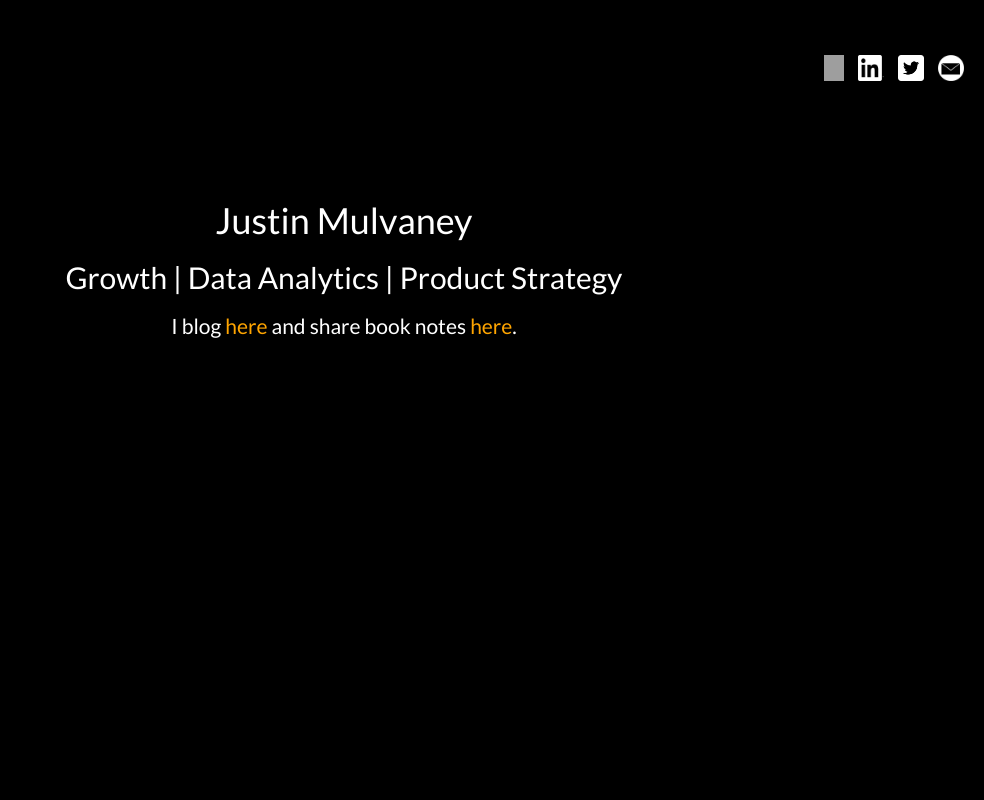
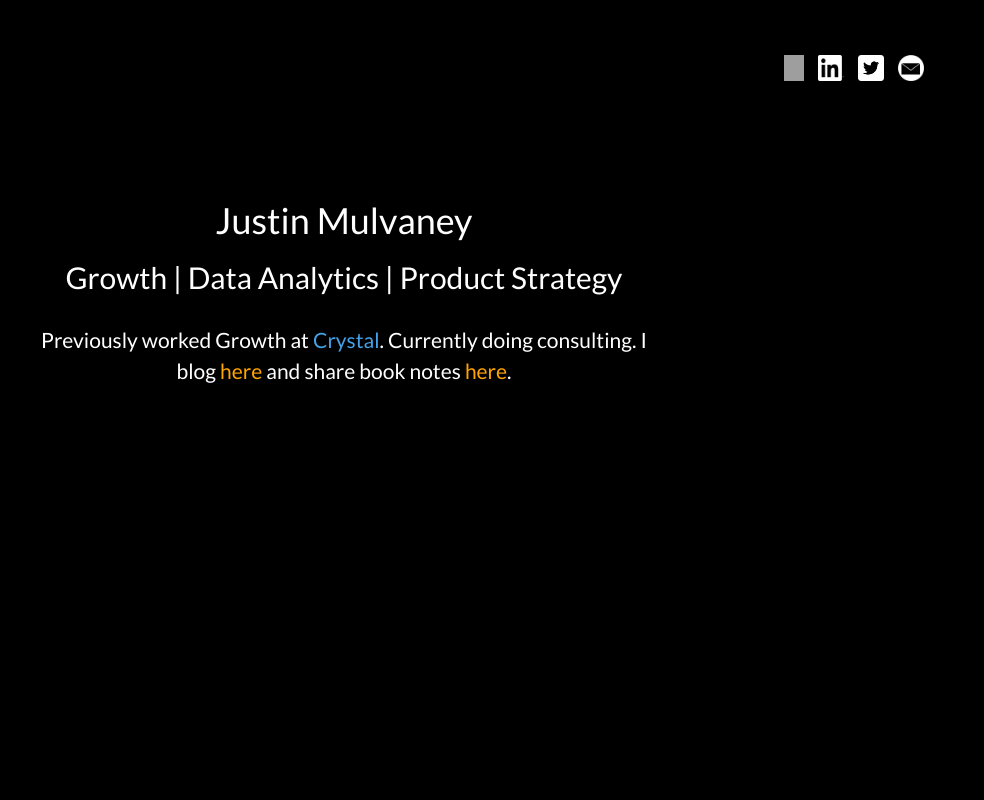
Before and after one commit to justinmulvs/website, a PHP site: page / in a window 1280 px wide. Shown: the whole page, without its empty margins (296-1280 px from the left). Run offline with PHP 8.4, Linux system fonts and the light colour scheme; grey boxes are pictures that could not be loaded.

Commit message:
homepage rework

```diff
--- a/css/main.css
+++ b/css/main.css
@@ -22,7 +22,7 @@ h3 {
 PAGE: HOME
 *****/
 
-#homepage{
+#homepage {
 	background-color: black;
 }
 
@@ -36,6 +36,7 @@ PAGE: HOME
 
 #header {
 	margin-top: 55px;
+	padding-right: 5px;
 }
 
 .al-icon {
@@ -63,6 +64,15 @@ h3 {
 .words {
 	font-size: 1.5em;
 	font-weight: 100;
+	line-height: 1.5em;
+}
+
+#crystal a {
+	color: #43A2E8;
+}
+
+#crystal a:hover {
+	color: #2E6492;
 }
 
 /****
@@ -131,54 +141,3 @@ PAGE:NOTES
 .notes img {
 	max-width: 100%;
 }
-
-/*****
-FOOTER ICONS
-*****/
-
-footer {
-	background-color: #f2f2f2;
-	padding: 1em 0;
-	border-top: 1px solid #ddd;
-	border-bottom: 1px solid #ddd;
-	text-align: center;
-}
-
-footer div {
-	display: inline-block;
-	max-width: 15%;
-}
-
-.twitter-icon {
-	background-color: #55acee;
-	border-radius: 20%;
-	width: 100%;
-	max-width: 60px;
-}
-
-.linkedin-icon {
-	width: 100%;
-	margin: auto 0;
-	border-radius: 20%;
-	max-width: 60px;
-}
-
-/*****
-STICKY-FOOTER
-*****/
-
-html {
-    position: relative;
-    min-height: 100%;
-}
-
-body {
-    margin: 0 0 114px;  /*bottom = footer height */
-}
-
-footer {
-    position: absolute;
-    left: 0;
-    bottom: 0;
-    width: 100%;
-}
--- a/css/responsive.css
+++ b/css/responsive.css
@@ -4,17 +4,9 @@
 
 @media screen and (min-width: 670px) {
 
-
 	/***
-	FLOAT FIX
+	PAGE:HOME
 	***/
-
-	.group:after {
-		content: "";
-		display: table;
-		clear: both;
-	}
-}
 
 	/***
 	PAGE:BOOKS
@@ -30,11 +22,15 @@
 	PAGE: HOME
 	***/
 
+	#header {
+		margin-right: 20px;
+	}
+
 	/***
 	PAGE: BOOKS
 	***/
 	#books{
-		background-color: #fafafa;
+		background-color: black;
 	}
 
 	#books-container{
--- a/index.php
+++ b/index.php
@@ -45,7 +45,12 @@
 				<div class="col-xs-12 text-center">
 					<h1>Justin Mulvaney</h1>
 					<h2>Growth | Data Analytics | Product Strategy</h2>
-					<h3 class="words">I blog <a href="http://www.justinmulvaney.com/blog">here</a> and share book notes <a href="books">here</a>.</h2>
+				</div>
+			</div>
+
+			<div class="row">
+				<div class="col-xs-10 col-xs-offset-1 col-md-6 col-md-offset-3 text-center">
+					<h3 class="words">Previously worked Growth at <span id="crystal"><a href="https://www.crystalknows.com" target="_blank">Crystal</a></span>. Currently doing consulting. I blog <a href="http://www.justinmulvaney.com/blog">here</a> and share book notes <a href="books">here</a>.</h3>
 				</div>
 			</div>
 		</div>
```
Also changed, not shown: books.php (+5 -5 lines).
